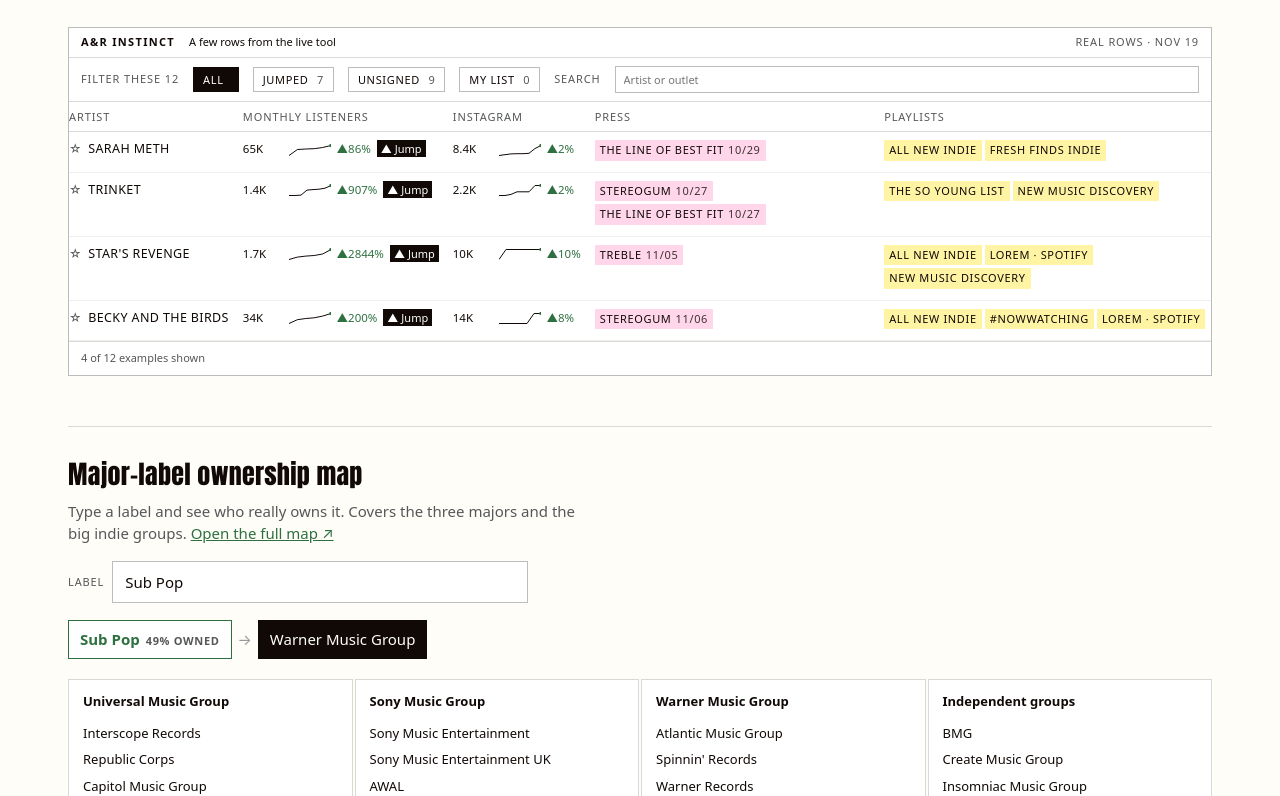
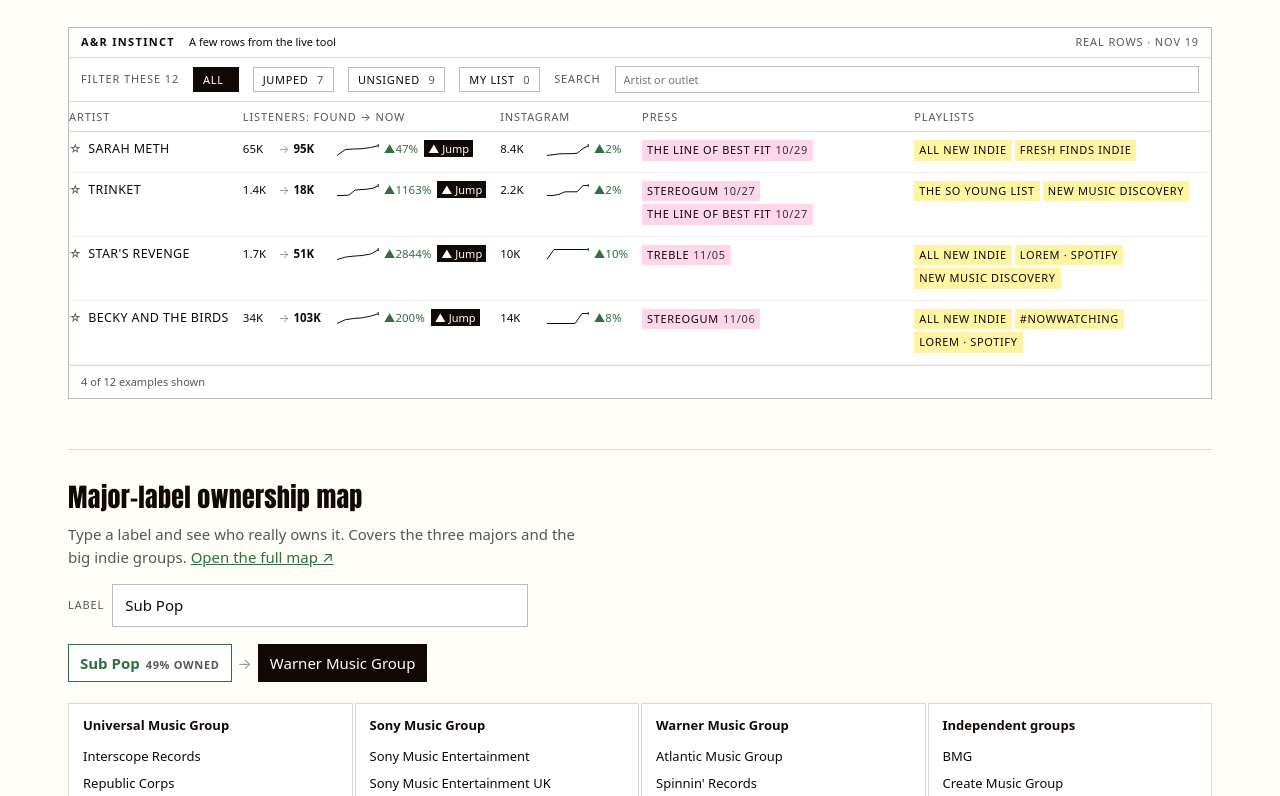
Before and after one commit to ilovemyphone30000/tools, a plain HTML site: page index.html in a window 1280 px wide. Shown: the part 801-1597 px from the top of the page. Drawn offline with Linux system fonts and the light colour scheme.

Commit message:
Listeners found -> now with growth between them; drop Source link from masthead
Co-Authored-By: Claude Opus 5.5 <noreply@anthropic.com>

```diff
--- a/index.html
+++ b/index.html
@@ -119,6 +119,8 @@
   .dot { width: 5px; height: 5px; border-radius: 50%; background: var(--grey4); display: inline-block; }
   .num { white-space: nowrap; font-variant-numeric: tabular-nums; }
   .num .v { display: inline-block; min-width: 2.6rem; }
+  .num .v.now { font-weight: 600; min-width: 2.4rem; }
+  .to-now { color: var(--grey7); margin: 0 4px 0 -6px; }
   .spark { vertical-align: middle; margin: 0 5px; }
   .up { color: var(--green); } .down { color: var(--red); } .flat { color: var(--muted); }
   .chip { display: inline-block; font-size: 11px; letter-spacing: 0.06em; text-transform: uppercase; padding: 2px 5px; margin: 0 3px 3px 0; white-space: nowrap; }
@@ -248,7 +250,6 @@
     <nav>
       <a href="https://ilovemyphone30000.github.io/instinct/">A&amp;R Instinct &#8599;</a>
       <a href="https://ilovemyphone30000.github.io/nyc-shows/">Shows &#8599;</a>
-      <a href="https://github.com/ilovemyphone30000/tools">Source &#8599;</a>
     </nav>
   </header>
 
@@ -286,7 +287,7 @@
         <div class="scroll">
           <table>
             <thead><tr>
-              <th scope="col">Artist</th><th scope="col">Monthly listeners</th><th scope="col">Instagram</th>
+              <th scope="col">Artist</th><th scope="col">Listeners: found &rarr; now</th><th scope="col">Instagram</th>
               <th scope="col">Press</th><th scope="col">Playlists</th>
             </tr></thead>
             <tbody id="ar-body"></tbody>
@@ -473,7 +474,7 @@ var ANN = [{"c": "New York", "d": "2027-05-14", "t": "19:00", "h": "76th Street"
           "<a class='nm' href='"+esc(r.u||"#")+"' target='_blank' rel='noopener'>"+esc(r.a)+"</a>"+
           "</td>"+
         "<td class='num' data-label='Listeners'>"+(r.l==null?"<span class='dash'>&ndash;</span>":
-          "<span class='v'>"+K(r.l)+"</span>"+spark(r.ls)+growth(r.ls)+
+          "<span class='v' title='When found'>"+K(r.l)+"</span><span class='to-now' aria-label='now'>&rarr;</span><span class='v now' title='Now'>"+K(r.ls&&r.ls.length?r.ls[r.ls.length-1]:r.l)+"</span>"+spark(r.ls)+growth([r.l, r.ls&&r.ls.length?r.ls[r.ls.length-1]:r.l])+
           (r.jp?"<span class='jump'>&#9650; Jump</span>":""))+"</td>"+
         "<td class='num' data-label='Instagram'>"+(r.ig==null?"<span class='dash'>&ndash;</span>":
           "<a href='"+esc(r.igu||"#")+"' target='_blank' rel='noopener'><span class='v'>"+K(r.ig)+"</span></a>"+
```
Also changed, not shown: share.png.
